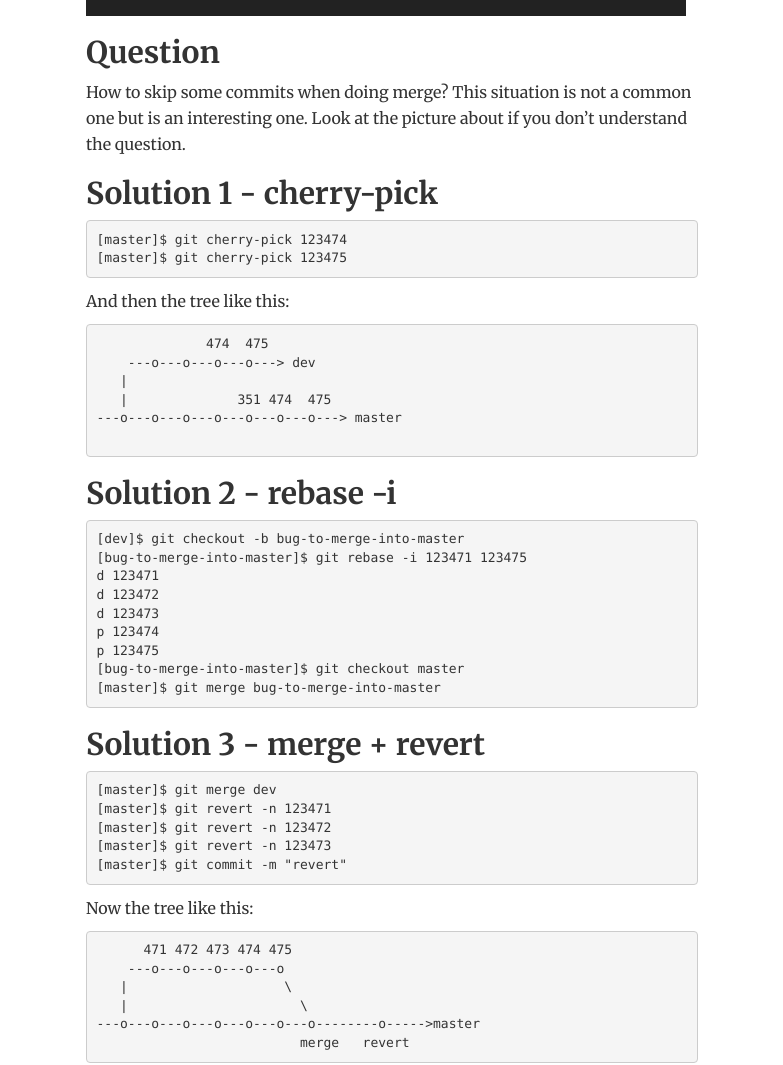
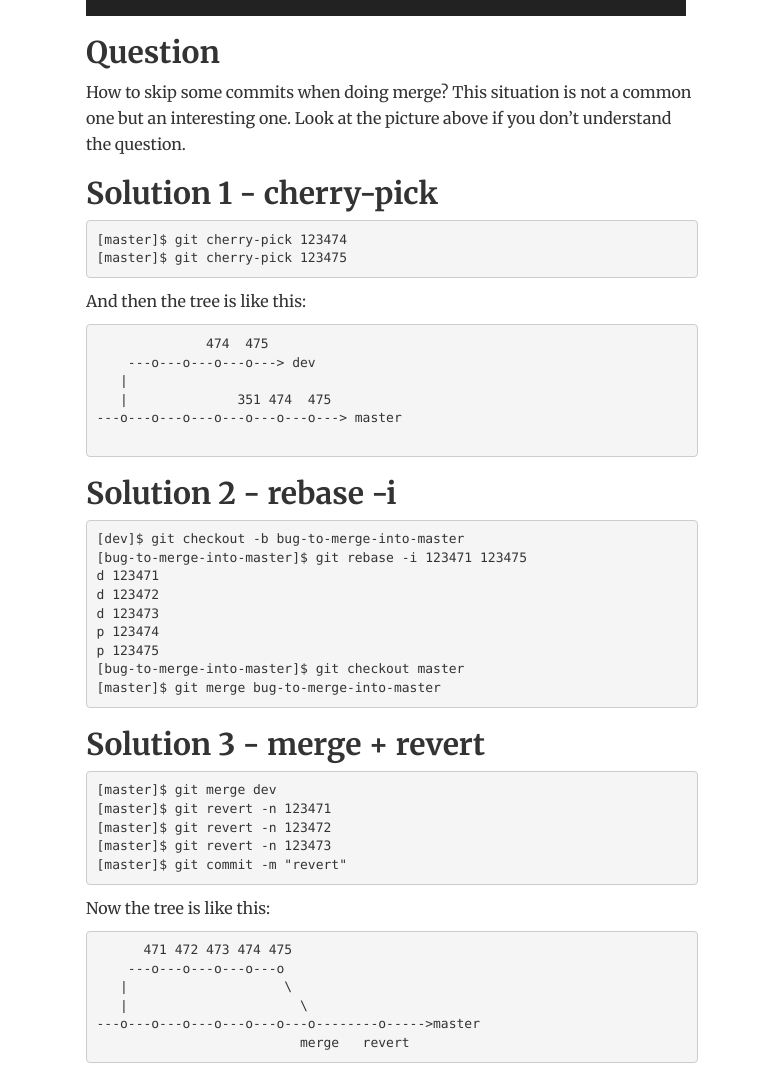
Before and after one commit to FaiChou/faichou.github.io, a Jekyll site: the page built from _posts/2019-03-05-Skip-Some-Commits-When-Doing-Merge.md, in a window 1280 px wide. Shown: the part 525-1590 px from the top of the page, without its empty margins (248-1031 px from the left). Built offline with Jekyll 4.4.1, drawn with Linux system fonts in a browser that asks for light colours; comment, search, counter and statistics services are not loaded.

Commit message:
fix grammar

````diff
--- a/_posts/2019-03-05-Skip-Some-Commits-When-Doing-Merge.md
+++ b/_posts/2019-03-05-Skip-Some-Commits-When-Doing-Merge.md
@@ -9,7 +9,7 @@ date: 2019-03-05
 
 ## Question
 
-How to skip some commits when doing merge? This situation is not a common one but is an interesting one. Look at the picture about if you don't understand the question.
+How to skip some commits when doing merge? This situation is not a common one but an interesting one. Look at the picture above if you don't understand the question.
 
 ## Solution 1 - cherry-pick
 
@@ -18,7 +18,7 @@ How to skip some commits when doing merge? This situation is not a common one bu
 [master]$ git cherry-pick 123475
 ```
 
-And then the tree like this:
+And then the tree is like this:
 
 ```
               474  475
@@ -53,7 +53,7 @@ p 123475
 [master]$ git commit -m "revert"
 ```
 
-Now the tree like this:
+Now the tree is like this:
 
 ```
       471 472 473 474 475
````
